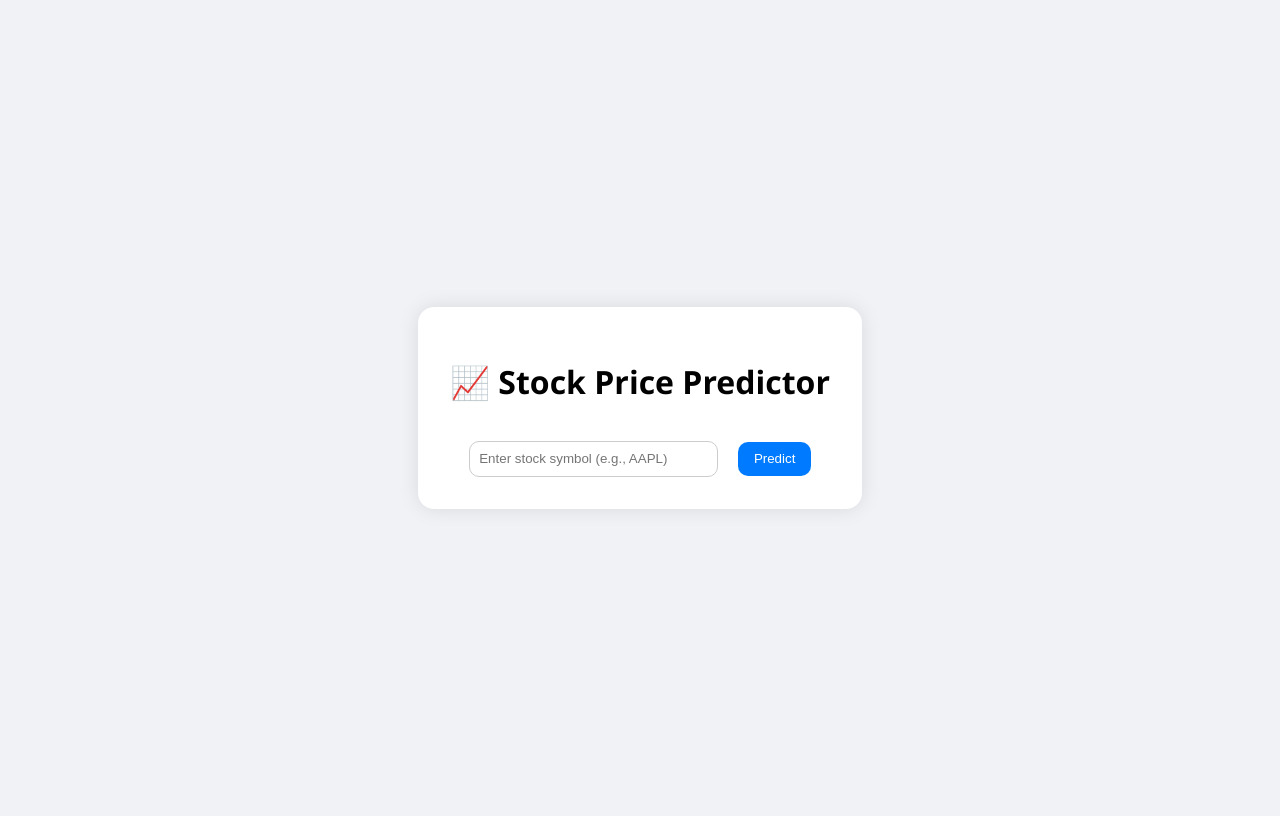
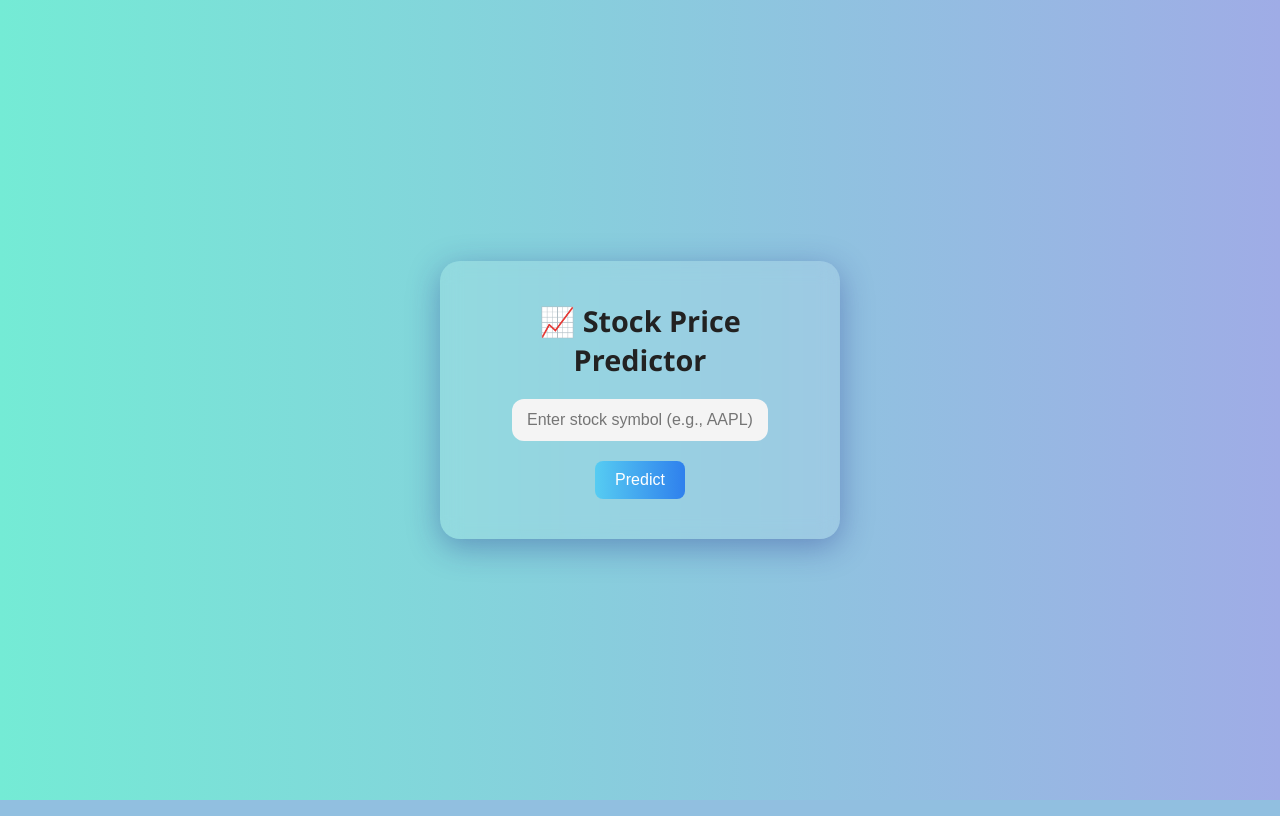
Before and after one commit to HARSHITHA-G-M/Gitops-StockSight-AI-, a FastAPI app: page / in a window 1280 px wide. Run offline with FastAPI, Linux system fonts and the light colour scheme.

Commit message:
chnages in style.css file

```diff
--- a/app/static/style.css
+++ b/app/static/style.css
@@ -1,46 +1,79 @@
+/* Reset */
+* {
+  margin: 0;
+  padding: 0;
+  box-sizing: border-box;
+}
+
+/* Body Gradient Background */
 body {
-    background: #f0f2f5;
-    font-family: 'Segoe UI', sans-serif;
+  font-family: 'Segoe UI', Tahoma, Geneva, Verdana, sans-serif;
+  height: 100vh;
+  background: linear-gradient(to right, #74ebd5, #9face6);
   display: flex;
   justify-content: center;
   align-items: center;
-    height: 100vh;
+  color: #333;
 }
 
+/* Card UI */
 .container {
+  background: rgba(255, 255, 255, 0.12);
+  backdrop-filter: blur(10px);
+  border-radius: 20px;
+  padding: 40px;
+  width: 400px;
+  box-shadow: 0 8px 32px 0 rgba(31, 38, 135, 0.37);
   text-align: center;
-    padding: 2rem;
-    background: white;
-    border-radius: 16px;
-    box-shadow: 0 0 20px rgba(0, 0, 0, 0.1);
 }
 
-input {
-    padding: 0.6rem;
-    border-radius: 10px;
-    border: 1px solid #ccc;
-    width: 60%;
-    margin-top: 1rem;
+/* Heading */
+h1 {
+  font-size: 1.8rem;
+  margin-bottom: 20px;
+  color: #222;
 }
 
-button {
-    padding: 0.6rem 1rem;
-    margin-left: 1rem;
-    border-radius: 10px;
-    background: #007bff;
-    color: white;
+/* Input Field */
+input[type="text"] {
+  padding: 12px 15px;
   border: none;
-    cursor: pointer;
+  border-radius: 12px;
+  width: 80%;
+  font-size: 1rem;
+  margin-bottom: 20px;
+  background: #f4f4f4;
+  transition: all 0.3s ease-in-out;
 }
 
-.result {
-    margin-top: 2rem;
-    font-size: 1.2rem;
-    color: green;
+input[type="text"]:focus {
+  outline: none;
+  background: #fff;
+  box-shadow: 0 0 5px rgba(100, 100, 255, 0.5);
 }
 
-.error {
-    margin-top: 2rem;
-    font-size: 1.2rem;
-    color: red;
+/* Button */
+button {
+  padding: 10px 20px;
+  border: none;
+  border-radius: 8px;
+  background: linear-gradient(to right, #56ccf2, #2f80ed);
+  color: white;
+  font-size: 1rem;
+  cursor: pointer;
+  transition: transform 0.2s ease, background 0.3s ease;
 }
+
+button:hover {
+  background: linear-gradient(to right, #2f80ed, #56ccf2);
+  transform: scale(1.05);
+}
+
+/* Result Text */
+.result {
+  margin-top: 25px;
+  font-size: 1.1rem;
+  background: rgba(255, 255, 255, 0.3);
+  padding: 15px;
+  border-radius: 10px;
+}
```
Lines whose indentation alone changed are shown as unchanged.
